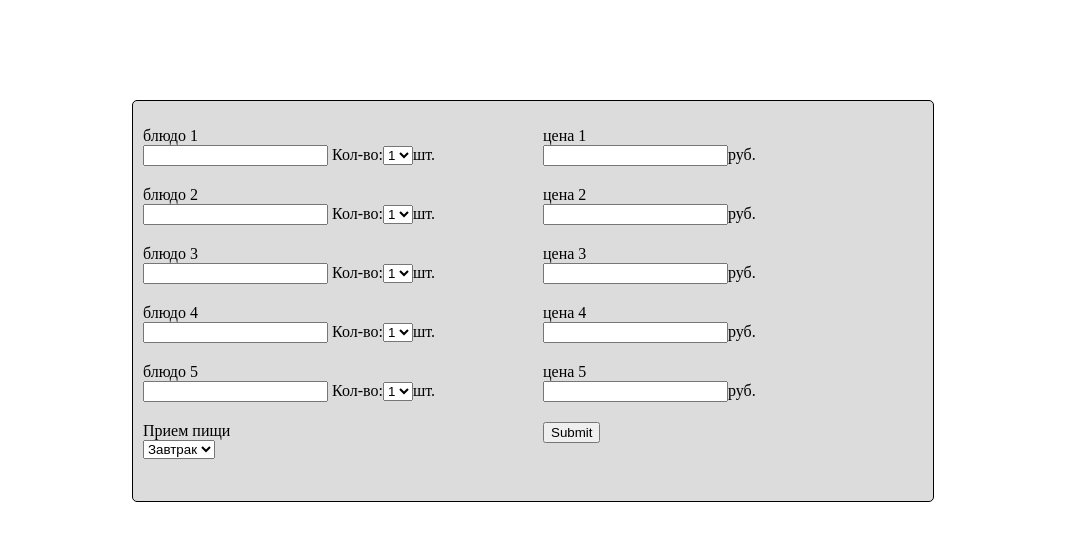
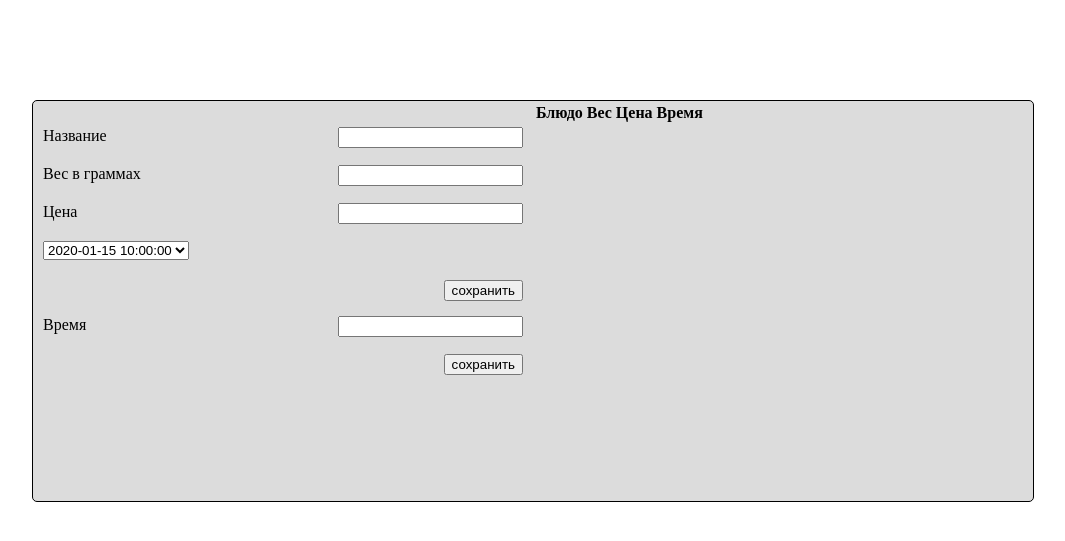
Before and after one commit to smirnovdel/kurs, a PHP site: page / in a window 1280 px wide. Shown: the top 541 px of the page, without its empty margins (107-1172 px from the left). Run offline with PHP 8.4, Linux system fonts and the light colour scheme; tables that the repository leaves empty or names only in its code hold one stand-in row (values such as "Sample post"); lists and menus that the app fills with data are empty.

Commit message:
ДЗ от 02.06

```diff
--- /dev/null
+++ b/blocks/db.php
@@ -0,0 +1,2 @@
+<?php
+mysqli_connect('localhost','root','','groupe1');
--- a/index.php
+++ b/index.php
@@ -1,124 +1,68 @@
+<?if(isset($_POST['food'])){include('save/save_menu.php');}?><!-- запись меню в БД -->
+<?if(isset($_POST['time'])){include('save/save_time.php');}?><!-- запись меню в БД -->
 <!DOCTYPE html>
 <html>
 <head>
-<title>Курс</title>
-<meta charset="UTF-8">
+	<meta charset="utf-8">
+	<title>Группа1</title>
 	 <link rel="stylesheet" href="style.css">
 </head>
 <body>
 	<div class="conteiner">
-            <form class="name_form" method="post" action="result.php">
          <div class="left">
+			  <form class="name_form" method="post" action="">
 			   	<ul>
 				<li>
-                <label for="food1">блюдо 1</label> <br>
-                <input name="food1" type="text"/>
-				<label> Кол-во:<select name="schet1">
-                    <option >1</option>
-                    <option >2</option>
-                    <option >3</option>
-					<option >4</option>
-					<option >5</option>
-                  </select>шт.</label>
+                	<label for="food">Название </label>
+					<input name="food" type="text"/>
                 </li>
-
 				<li>
-                <label for="food2">блюдо 2</label> <br>
-                <input name="food2" type="text"/>
-					<label> Кол-во:<select name="schet2">
-                    <option >1</option>
-                    <option >2</option>
-                    <option >3</option>
-					<option >4</option>
-					<option >5</option>
-                  </select>шт.</label>
+                	<label for="weight">Вес в граммах </label>
+					<input name="weight" type="text"/>
                 </li>
-
 				<li>
-                <label for="food3">блюдо 3</label> <br>
-                <input name="food3" type="text"/>
-				<label> Кол-во:<select name="schet3">
-                    <option >1</option>
-                    <option >2</option>
-                    <option >3</option>
-					<option >4</option>
-					<option >5</option>
-                  </select>шт.</label>
+                	<label for="price">Цена </label>
+					<input name="price" type="text"/>
                 </li>
-
-
 				<li>
-                <label for="food4">блюдо 4</label> <br>
-                <input name="food4" type="text"/>
-				<label> Кол-во:<select name="schet4">
-                    <option >1</option>
-                    <option >2</option>
-                    <option >3</option>
-					<option >4</option>
-					<option >5</option>
-                  </select>шт. </label>
-                </li>
-
-                <li>
-                <label for="food5">блюдо 5</label> <br>
-                <input name="food5" type="text"/>
-				<label> Кол-во:<select name="schet5">
-                    <option >1</option>
-                    <option >2</option>
-                    <option >3</option>
-					<option >4</option>
-					<option >5</option>
-                  </select>шт.</label>
-                </li>
-
-                  <li>
-                  <label for="mealtime">Прием пищи</label> <br>
-                  <select name="mealtime">
-                    <option >Завтрак</option>
-                    <option >Обед</option>
-                    <option >Ужин</option>
+                	<select name="time_id">
+                    <!-- Выпадающее меню данные из БД -->
+					<?php
+						$db=mysqli_connect('localhost','root','123','groupe1')or die('Error connecting to MySQL server.');
+						$query="SELECT id,time FROM table_time_id";
+						$result = mysqli_query($db,$query);
+						while($row = mysqli_fetch_assoc($result)){
+    						echo '<option value="'.$row['id'].'">'.$row['time'].'</option>';
+							}
+					?>
                     </select>
                 </li>
+				<li>
+               		<input value="сохранить" type="submit"/>
+                </li>
+				</ul>
+			  </form>
+			  <form class="time_form" method="post" action="">
+			   	<ul>
+				<li>
+                	<label for="time">Время </label>
+					<input name="time" type="text"/>
+                </li>
+				<li>
+               		<input value="сохранить" type="submit"/>
+                </li>
+				</ul>
+			  </form>
+		 </div>
 
-                </ul>
+         <div class="right">
 
          </div>
 
-            <div class="right">
-                 <ul>
-                <li>
-                <label for="price1">цена 1</label> <br>
-                <label><input name="price1" type="text"/>руб.</label>
-                </li>
-
-                <li>
-                <label for="price2">цена 2</label> <br>
-                <label><input name="price2" type="text"/>руб.</label>
-                </li>
-
-                <li>
-                <label for="price3">цена 3</label> <br>
-                <label><input name="price3" type="text"/>руб.</label>
-                </li>
+		<? include('save/show_menu.php');?>
 
 
-                <li>
-                <label for="price4">цена 4</label> <br>
-                <label><input name="price4" type="text"/>руб.</label>
-                </li>
 
-                <li>
-                <label for="price5">цена 5</label> <br>
-                <label><input name="price5" type="text"/>руб.</label>
-                </li>
-
-                <li>
-                  <input type="submit"/>
-                </li>
-
-                </ul>
-            </div>
-            </form>
      </div>
 </body>
 </html>
--- /dev/null
+++ b/save/show_menu.php
@@ -0,0 +1,12 @@
+<?php
+$query="SELECT food, weight, price, table_time_id.time FROM menu INNER JOIN
+table_time_id ON menu.time_id = table_time_id.id";
+$result = mysqli_query($db,$query);
+echo '<table> <tr><th>Блюдо</th><th>Вес</th><th>Цена</th><th>Время</th></tr>';
+while($row = mysqli_fetch_assoc($result)){
+    echo '<tr><td>'.$row['food'].'</td>
+			  <td>'.$row['weight'].'</td>
+			  <td>'.$row['price'].'</td>
+			  <td>'.$row['time'].'</td></tr>';
+}
+echo '</table>';?>
--- a/style.css
+++ b/style.css
@@ -1,6 +1,6 @@
 .conteiner {
-    width: 800px;
-    height: 400px;
+    width: 1000px;
+	min-height: 400px;
     background-color: gainsboro;
     margin: 100px auto;
     border-radius: 5px;
@@ -22,3 +22,11 @@ li {
 .right{
     float: left;
 }
+input{
+	float: right;
+}
+
+	tr:nth-child(2n) {
+    background: #f0f0f0;
+
+}
```
Also changed, not shown: formzakaz.php (added, +124 -0 lines), save/save_menu.php (added, +12 -0 lines), save/save_time.php (added, +7 -0 lines). Lines whose indentation alone changed are shown as unchanged.
